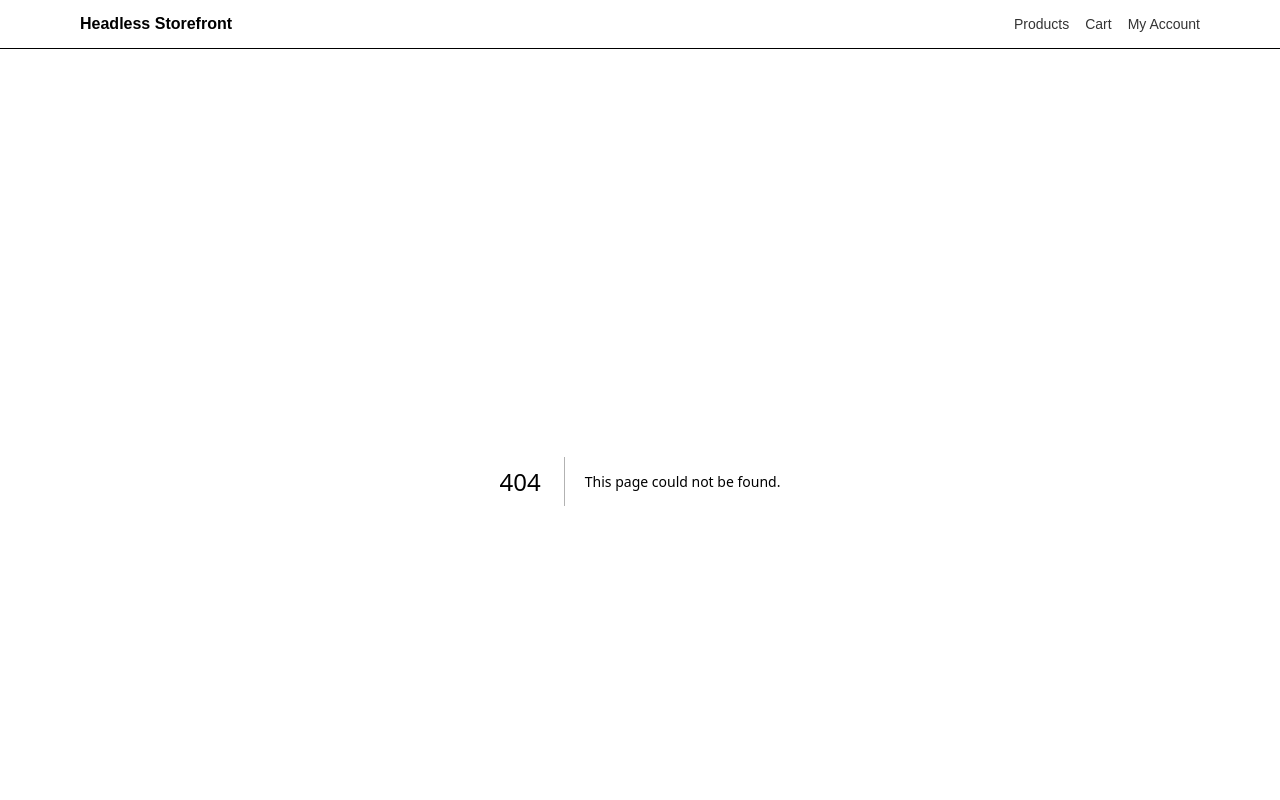
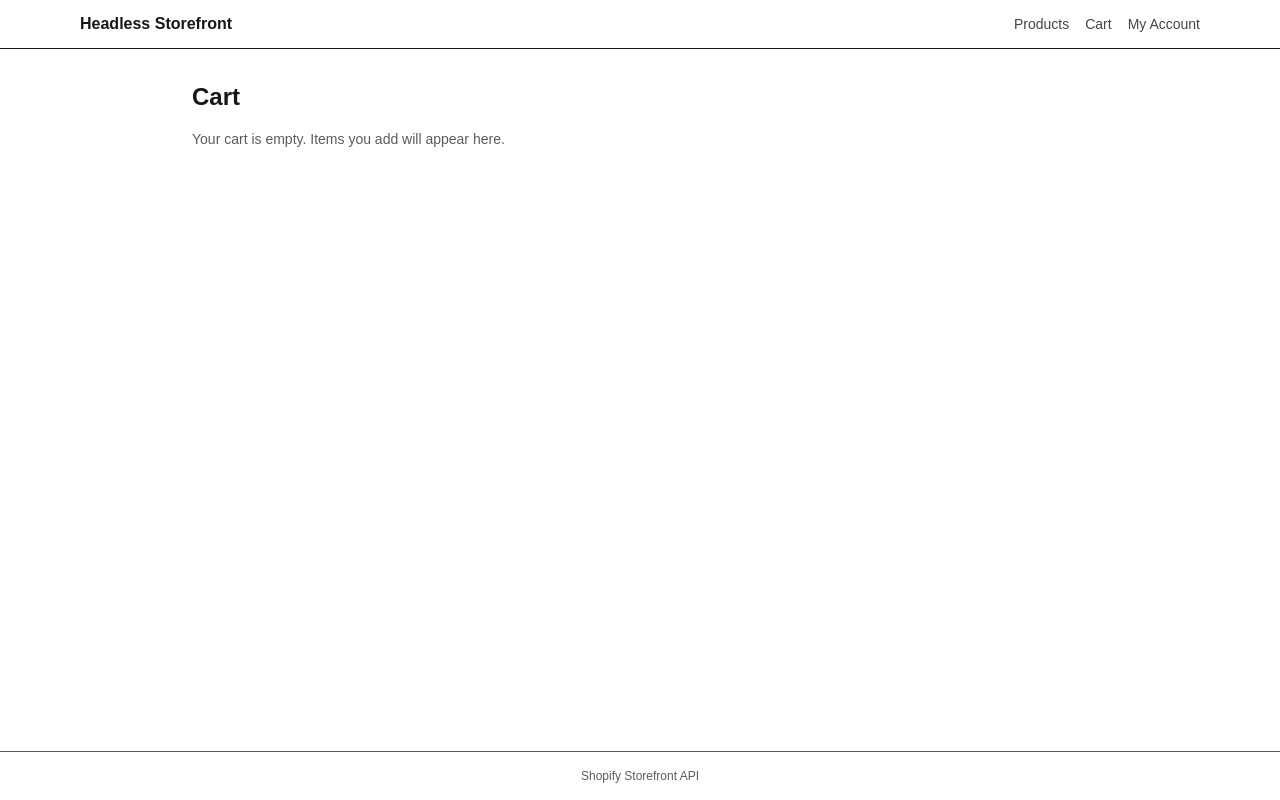
Before and after one commit to semih-suran/next.js-headless-frontend, a Next.js app: page /cart in a window 1280 px wide. Before the commit this address had no page. Shown: the top 800 px of the page. Built offline with nearby package versions, Linux system fonts and the light colour scheme.

Commit message:
feat(cart): introduce cart shell and UI view-model foundation for intent-driven cart behaviour
- Add CartViewModel state layer (idle → updating → error).
- Add empty cart UI shell and list rendering.
- Establish foundation for optimistic intent handling.

```diff
--- /dev/null
+++ b/src/app/cart/page.tsx
@@ -0,0 +1,28 @@
+"use client";
+
+import { useCartViewModel } from "@/features/cart/hooks/useCartViewModel";
+
+export default function CartPage() {
+  const { cart } = useCartViewModel();
+
+  return (
+    <div className="max-w-4xl w-full flex flex-col gap-4">
+      <h1 className="text-2xl font-bold">Cart</h1>
+
+      {cart.items.length === 0 ? (
+        <p className="opacity-70 text-sm">
+          Your cart is empty. Items you add will appear here.
+        </p>
+      ) : (
+        <ul className="border rounded divide-y">
+          {cart.items.map((line) => (
+            <li key={line.id} className="p-3 flex justify-between">
+              <span>{line.title}</span>
+              <span className="opacity-70 text-sm">x{line.quantity}</span>
+            </li>
+          ))}
+        </ul>
+      )}
+    </div>
+  );
+}
--- /dev/null
+++ b/src/features/cart/hooks/useCartViewModel.ts
@@ -0,0 +1,16 @@
+import { useState } from "react";
+import type { CartViewModel } from "../types";
+
+const initialState: CartViewModel = {
+  status: "idle",
+  items: [],
+};
+
+export function useCartViewModel() {
+  const [cart, setCart] = useState<CartViewModel>(initialState);
+
+  return {
+    cart,
+    setCart,
+  };
+}
--- /dev/null
+++ b/src/features/cart/types.ts
@@ -0,0 +1,17 @@
+export type CartStatus = "idle" | "updating" | "error";
+
+export type CartLine = {
+  id: string;
+  title: string;
+  quantity: number;
+};
+
+export type CartViewModel = {
+  status: CartStatus;
+  items: CartLine[];
+  pendingIntent?: {
+    type: "add";
+    variantId: string;
+    quantity: number;
+  };
+};
```
